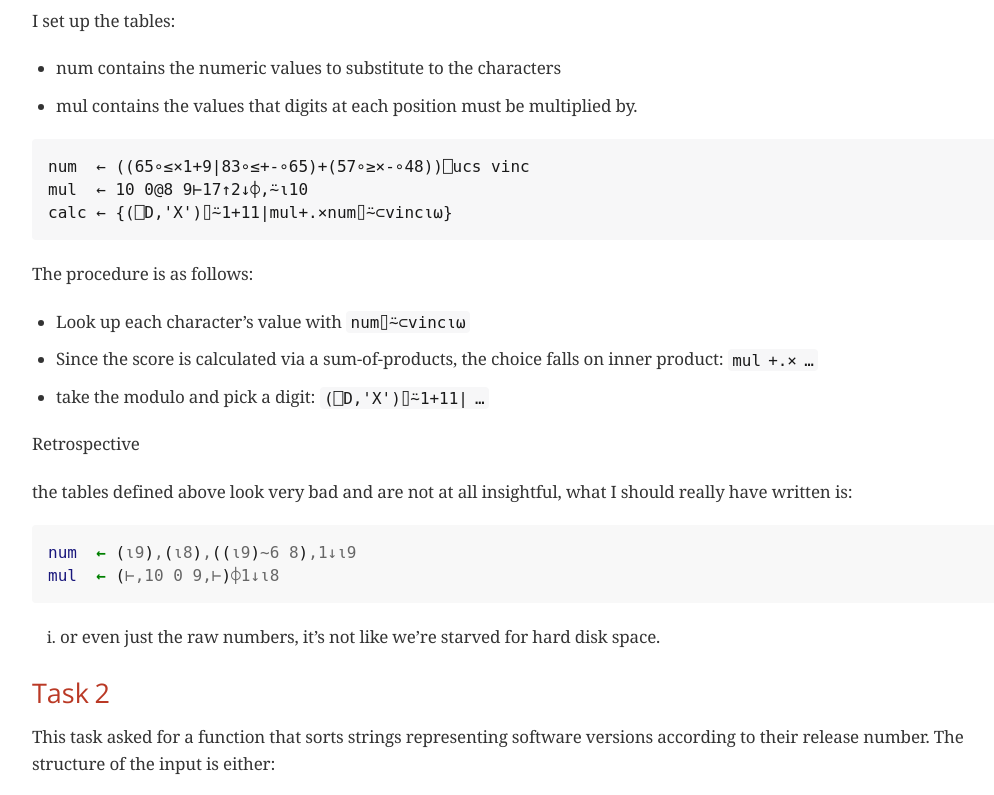
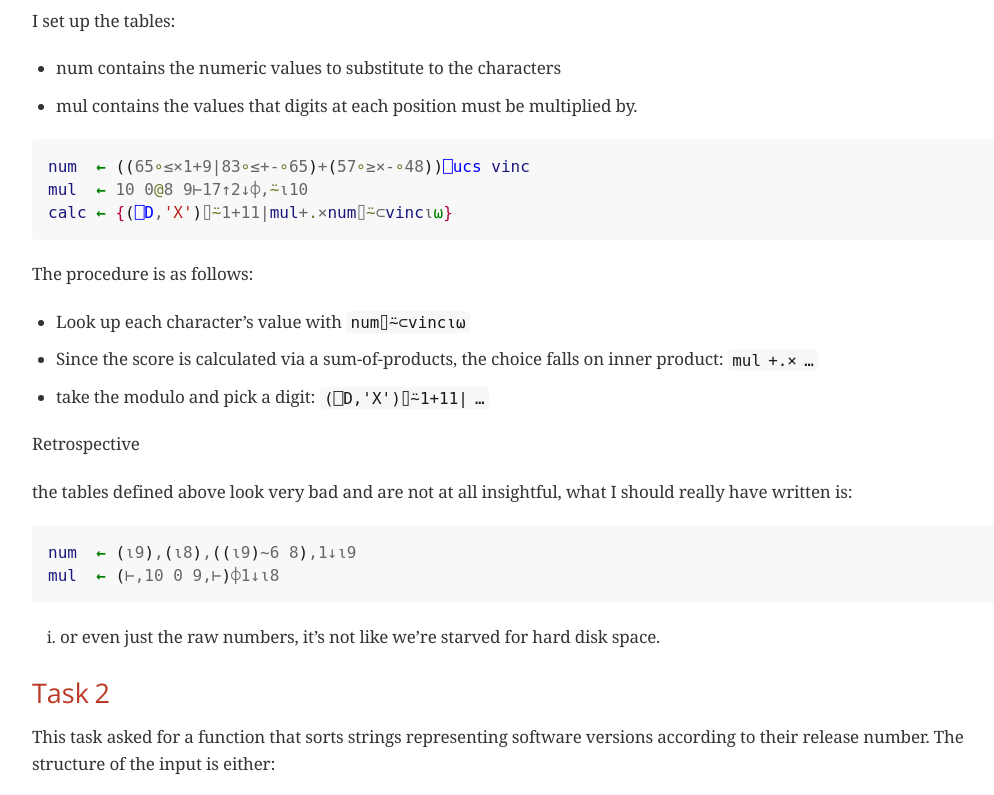
Before and after one commit to ap29600/ap29600.github.io, a plain HTML site: page apl_problemsolving_23.html in a window 1280 px wide. Shown: the part 6420-7215 px from the top of the page, without its empty margins (123-1117 px from the left). Drawn offline with nearby package versions, Linux system fonts and the light colour scheme; some packages are replaced by stand-ins of ours; a web font is replaced by a local one.

Commit message:
fix broken source box

```diff
--- a/apl_problemsolving_23.html
+++ b/apl_problemsolving_23.html
@@ -932,9 +932,9 @@ placed at position 9, would make the VIN valid.</p>
 </div>
 <div class="listingblock">
 <div class="content">
-<pre>num  ← ((65∘≤×1+9|83∘≤+-∘65)+(57∘≥×-∘48))⎕ucs vinc
-mul  ← 10 0@8 9⊢17↑2↓⌽,⍨⍳10
-calc ← {(⎕D,'X')⌷⍨1+11|mul+.×num⌷⍨⊂vinc⍳⍵}</pre>
+<pre class="pygments highlight"><code data-lang="apl"><span></span><span class="tok-nv">num</span><span class="tok-w">  </span><span class="tok-kd">←</span><span class="tok-w"> </span><span class="tok-p">((</span><span class="tok-m">65</span><span class="tok-na">∘</span><span class="tok-o">≤×</span><span class="tok-m">1</span><span class="tok-o">+</span><span class="tok-m">9</span><span class="tok-o">|</span><span class="tok-m">83</span><span class="tok-na">∘</span><span class="tok-o">≤+-</span><span class="tok-na">∘</span><span class="tok-m">65</span><span class="tok-p">)</span><span class="tok-o">+</span><span class="tok-p">(</span><span class="tok-m">57</span><span class="tok-na">∘</span><span class="tok-o">≥×-</span><span class="tok-na">∘</span><span class="tok-m">48</span><span class="tok-p">))</span><span class="tok-nf">⎕ucs</span><span class="tok-w"> </span><span class="tok-nv">vinc</span>
+<span class="tok-nv">mul</span><span class="tok-w">  </span><span class="tok-kd">←</span><span class="tok-w"> </span><span class="tok-m">10</span><span class="tok-w"> </span><span class="tok-m">0</span><span class="tok-na">@</span><span class="tok-m">8</span><span class="tok-w"> </span><span class="tok-m">9</span><span class="tok-o">⊢</span><span class="tok-m">17</span><span class="tok-o">↑</span><span class="tok-m">2</span><span class="tok-o">↓⌽,</span><span class="tok-na">⍨</span><span class="tok-o">⍳</span><span class="tok-m">10</span>
+<span class="tok-nv">calc</span><span class="tok-w"> </span><span class="tok-kd">←</span><span class="tok-w"> </span><span class="tok-kt">{</span><span class="tok-p">(</span><span class="tok-nf">⎕D</span><span class="tok-o">,</span><span class="tok-s1">&#39;X&#39;</span><span class="tok-p">)</span><span class="tok-o">⌷</span><span class="tok-na">⍨</span><span class="tok-m">1</span><span class="tok-o">+</span><span class="tok-m">11</span><span class="tok-o">|</span><span class="tok-nv">mul</span><span class="tok-o">+</span><span class="tok-na">.</span><span class="tok-o">×</span><span class="tok-nv">num</span><span class="tok-o">⌷</span><span class="tok-na">⍨</span><span class="tok-o">⊂</span><span class="tok-nv">vinc</span><span class="tok-o">⍳</span><span class="tok-bp">⍵</span><span class="tok-kt">}</span></code></pre>
 </div>
 </div>
 <div class="paragraph">
@@ -1311,7 +1311,7 @@ the new version is about 28x faster than the old one on <code>3 3 3 partition 25
 </div>
 <div id="footer">
 <div id="footer-text">
-Last updated 2024-09-01 20:25:37 +0200
+Last updated 2024-09-01 20:30:14 +0200
 </div>
 </div>
 <script type="text/x-mathjax-config">
```
Also changed, not shown: 1 other file.
